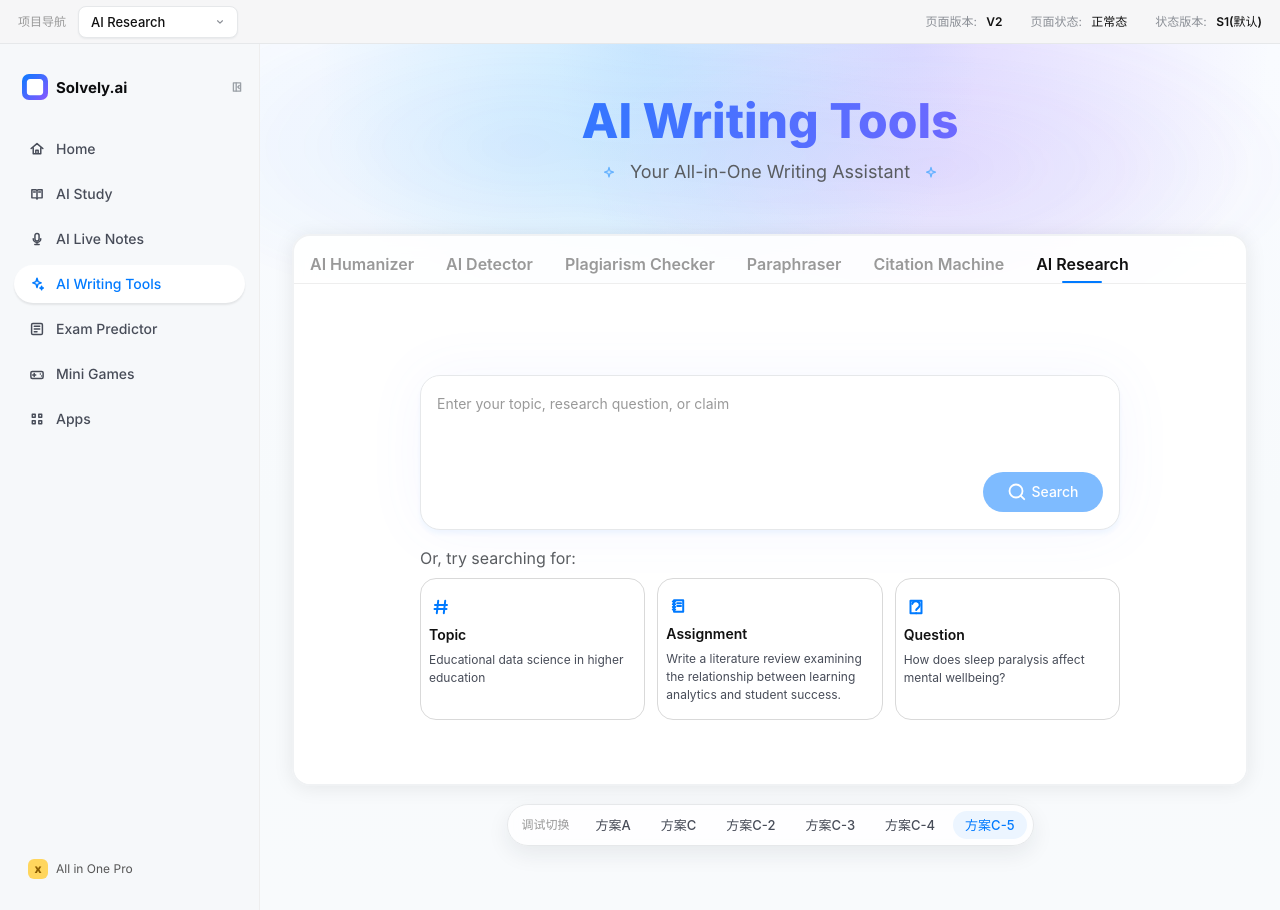
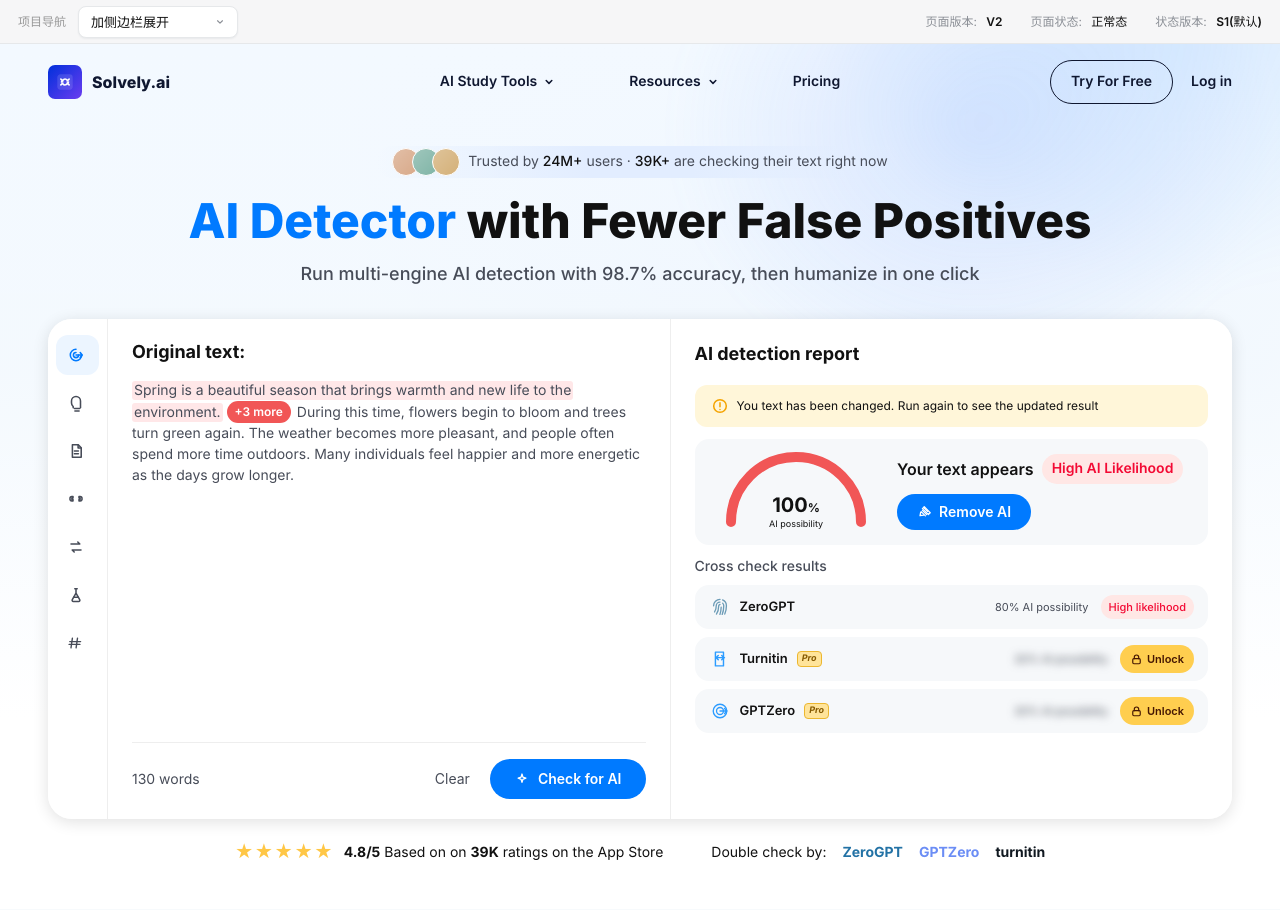
Before and after one commit to jialuzheng05/AIO-web, a Vue app: page / in a window 1280 px wide. Built offline with nearby package versions, Linux system fonts and the light colour scheme.

Commit message:
Make sidebar project the default

```diff
--- a/src/App.vue
+++ b/src/App.vue
@@ -97,6 +97,7 @@
 ]
 
 const projects = [
+  '加侧边栏展开',
   'AI Research 方案C',
   'AI Research 方案C-2',
   'AI Research 方案C-3',
@@ -104,10 +105,9 @@
   'AI Research 方案C-5',
   'AI research 方案A',
   'AI Research 方案B',
-  '加侧边栏展开',
 ] as const
 type ProjectName = (typeof projects)[number]
-const projectNavItems = ['AI Research', '加侧边栏展开'] as const
+const projectNavItems = ['加侧边栏展开', 'AI Research'] as const
 type ProjectNavName = (typeof projectNavItems)[number]
 const debugProjectOptions: Array<{ label: string; project: ProjectName }> = [
   { label: '方案A', project: 'AI research 方案A' },
@@ -117,7 +117,7 @@
   { label: '方案C-4', project: 'AI Research 方案C-4' },
   { label: '方案C-5', project: 'AI Research 方案C-5' },
 ]
-const selectedProject = ref<ProjectName>('AI Research 方案C-5')
+const selectedProject = ref<ProjectName>(projects[0])
 const isPlanBSelected = computed(() => selectedProject.value === 'AI Research 方案B')
 const isPlanC2Selected = computed(() => selectedProject.value === 'AI Research 方案C-2')
 const isPlanC3Selected = computed(() => selectedProject.value === 'AI Research 方案C-3')
```
Also changed, not shown: 2 other files (tests, documents, lock files or other folders).
